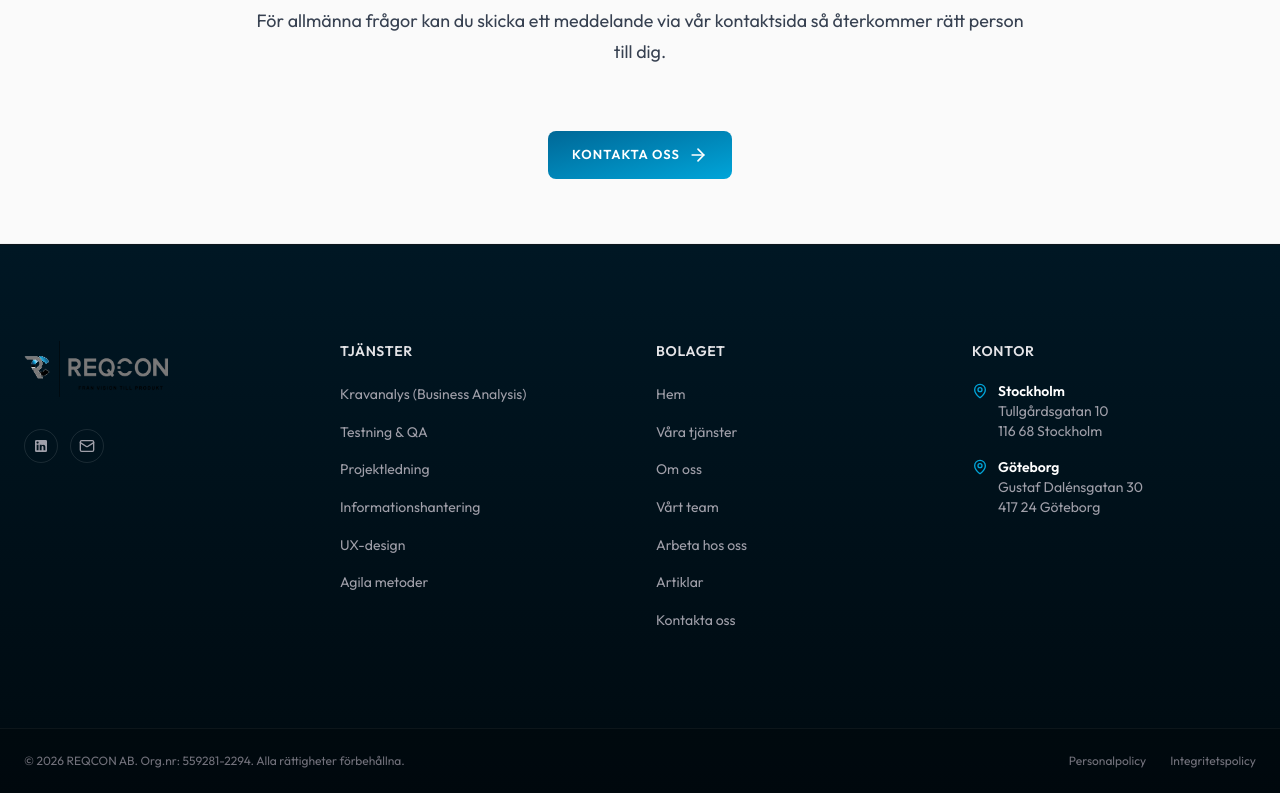
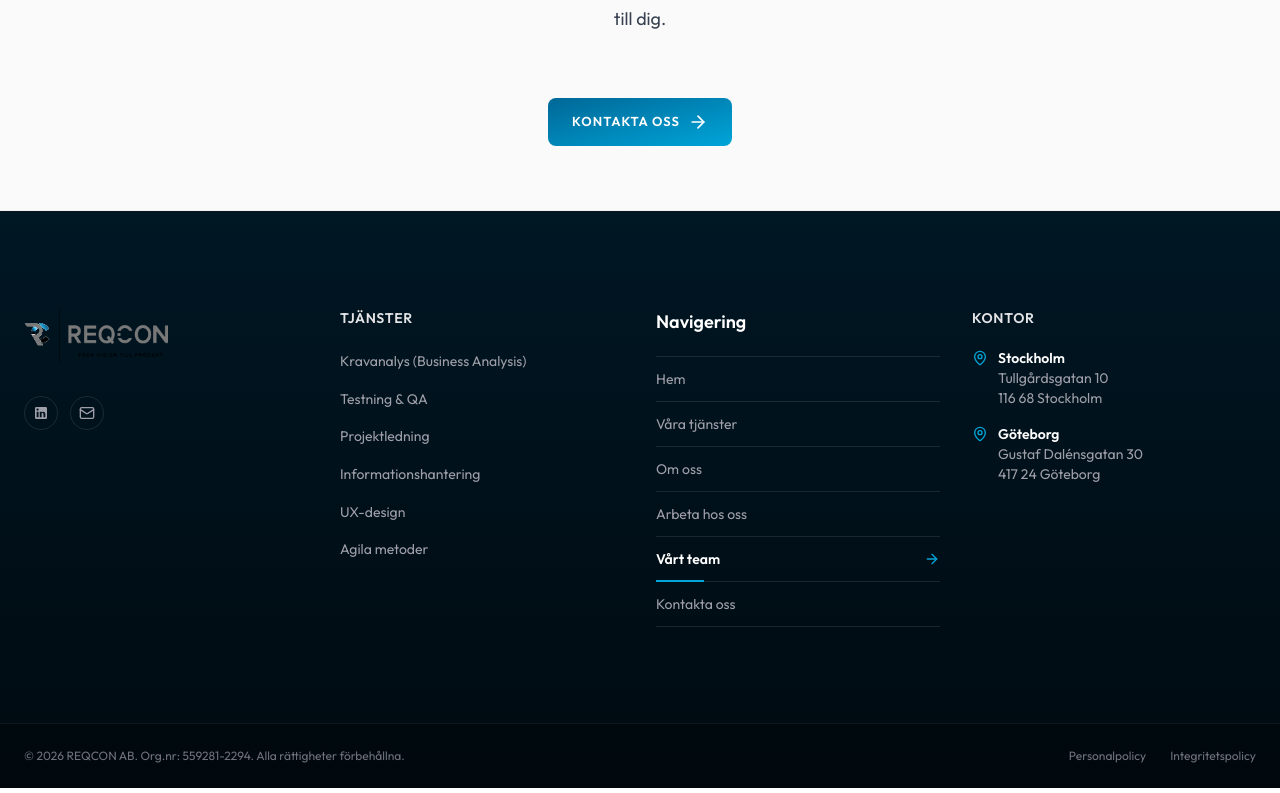
Before and after one commit to FadulSaif/Reqcon-Website, a React (Vite) app: page /sv/team in a window 1280 px wide. Shown: the part 1866-2659 px from the top of the page. Built offline with nearby package versions, Linux system fonts and the light colour scheme; no server answers.

Commit message:
Apply scoped REQCON website fixes

```diff
--- a/src/components/Footer.tsx
+++ b/src/components/Footer.tsx
@@ -1,7 +1,7 @@
 import React from 'react';
 import { Link, useLocation } from 'react-router-dom';
 import { useTranslation } from 'react-i18next';
-import { Mail, MapPin } from 'lucide-react';
+import { ArrowRight, Mail, MapPin } from 'lucide-react';
 
 export const Footer: React.FC = () => {
   const { t } = useTranslation();
@@ -18,15 +18,23 @@ export const Footer: React.FC = () => {
     { name: t('services.items.agile.title', { lng: routeLanguage }), path: `/${routeLanguage}/services/agile-methods` }
   ];
 
-  const company = [
+  const navigation = [
     { name: t('nav.home', { lng: routeLanguage }), path: `/${routeLanguage}` },
     { name: t('nav.services', { lng: routeLanguage }), path: `/${routeLanguage}/services` },
     { name: t('nav.about', { lng: routeLanguage }), path: `/${routeLanguage}/about` },
+    { name: t('nav.careers', { lng: routeLanguage }), path: `/${routeLanguage}/careers` },
     { name: t('nav.team', { lng: routeLanguage }), path: `/${routeLanguage}/team` },
-    { name: t('nav.careers', { lng: routeLanguage }), path: `/${routeLanguage}/careers` },
-    { name: t('nav.articles', { lng: routeLanguage }), path: `/${routeLanguage}/articles` },
     { name: t('nav.contact', { lng: routeLanguage }), path: `/${routeLanguage}/contact` }
   ];
+
+  const isCurrentPage = (path: string) => {
+    const normalizedPath = location.pathname.replace(/\/+$/, '');
+    const normalizedTarget = path.replace(/\/+$/, '');
+    return normalizedPath === normalizedTarget || (
+      normalizedTarget !== `/${routeLanguage}` &&
+      normalizedPath.startsWith(`${normalizedTarget}/`)
+    );
+  };
 
   return (
     <footer id="site-footer" className="relative bg-gradient-to-b from-[#001724] to-[#000a10] text-zinc-100 border-t border-white/5 mt-auto">
@@ -83,23 +91,32 @@ export const Footer: React.FC = () => {
           </ul>
         </div>
 
-        {/* Company Sitemap Column */}
+        {/* Navigation Column */}
         <div className="flex flex-col gap-5 text-left">
-          <span className="font-heading font-semibold text-sm uppercase tracking-wider text-zinc-200">
-            {t('footer.company')}
+          <span className="font-heading text-lg font-semibold text-white">
+            {t('footer.navigation', { lng: routeLanguage })}
           </span>
-          <ul className="flex flex-col gap-3">
-            {company.map((item, idx) => (
-              <li key={idx}>
+          <ul className="flex flex-col border-t border-white/10">
+            {navigation.map((item) => {
+              const isActive = isCurrentPage(item.path);
+              return (
+              <li key={item.path} className="border-b border-white/10">
                 <Link
                   to={item.path}
                   onClick={() => window.scrollTo({ top: 0, behavior: 'smooth' })}
-                  className="text-sm text-zinc-400 hover:text-brand-secondary transition-colors"
+                  aria-current={isActive ? 'page' : undefined}
+                  className={`relative flex items-center justify-between gap-3 py-3 text-sm transition-colors ${
+                    isActive
+                      ? 'font-semibold text-white after:absolute after:-bottom-px after:left-0 after:h-0.5 after:w-12 after:bg-brand-secondary'
+                      : 'text-zinc-400 hover:text-brand-secondary'
+                  }`}
                 >
                   {item.name}
+                  {isActive && <ArrowRight className="h-4 w-4 text-brand-secondary" aria-hidden="true" />}
                 </Link>
               </li>
-            ))}
+              );
+            })}
           </ul>
         </div>
 
--- a/src/locales/en.json
+++ b/src/locales/en.json
@@ -207,6 +207,16 @@
     "hero_badge": "We want to grow!",
     "hero_subtitle": "Is Reqcon the right company for you? Read below and decide",
     "tagline": "When you invest in us, we invest in you.",
+    "benefits": {
+      "1": {
+        "title": "Clear direction, from vision to product",
+        "desc": "We guide the full requirements journey — from first idea to finished solution — combining structured methods with hands-on technical know-how."
+      },
+      "2": {
+        "title": "Close collaboration, every step",
+        "desc": "We work as an extension of your team, pairing agile ways of working with a sharp focus on the people who'll actually use what gets built."
+      }
+    },
     "offer_badge": "Our Offering",
     "offer_title": "What we offer you",
     "offer_p1": "At Reqcon, we value our employees highly and strive to create an environment where you thrive, develop, and have the opportunity to make an impact. We offer competitive salaries and flexible working hours based on the principle of \"freedom with responsibility\" – giving you the freedom to manage your own workday as long as we achieve our goals together.",
@@ -391,6 +401,7 @@
   },
   "footer": {
     "tagline": "Your obvious choice to take you from vision to product. We combine deep competence in requirements management with broad business understanding.",
+    "navigation": "Navigation",
     "services": "Services",
     "company": "Company",
     "offices": "Offices",
--- a/src/locales/sv.json
+++ b/src/locales/sv.json
@@ -207,6 +207,16 @@
     "hero_badge": "Vi vill bli fler!",
     "hero_subtitle": "Är Reqcon rätt bolag för dig? Läs nedan och avgör",
     "tagline": "När du investerar i oss, investerar vi i dig.",
+    "benefits": {
+      "1": {
+        "title": "Tydlig riktning, från vision till produkt",
+        "desc": "Vi guidar hela kravresan — från första idé till färdig lösning — med strukturerade metoder och praktiskt tekniskt kunnande."
+      },
+      "2": {
+        "title": "Nära samarbete, i varje steg",
+        "desc": "Vi arbetar som en förlängning av ert team och förenar agila arbetssätt med ett tydligt fokus på människorna som faktiskt ska använda det som byggs."
+      }
+    },
     "offer_badge": "Vårt erbjudande",
     "offer_title": "Vad vi erbjuder dig",
     "offer_p1": "På Reqcon värdesätter vi våra medarbetare högt och strävar efter att skapa en miljö där du trivs, utvecklas och får möjlighet att påverka. Vi erbjuder konkurrenskraftiga löner och flexibla arbetstider enligt principen \"frihet under ansvar\" – du har frihet att själv styra din arbetsdag så länge vi tillsammans når våra mål.",
@@ -391,6 +401,7 @@
   },
   "footer": {
     "tagline": "Ert självklara val för att ta er från vision till produkt. Vi kombinerar djup kompetens inom kravhantering med bred verksamhetsförståelse.",
+    "navigation": "Navigering",
     "services": "Tjänster",
     "company": "Bolaget",
     "offices": "Kontor",
--- a/src/pages/Article.tsx
+++ b/src/pages/Article.tsx
@@ -20,7 +20,7 @@ const Article: React.FC = () => {
           <ArrowLeft className="w-4 h-4" />{backLabel}
         </Link>
         <header className="mt-8 border-b border-border-custom pb-10">
-          <p className="text-sm font-bold uppercase tracking-[0.18em] text-brand-secondary">REQCON Insights</p>
+          <p className="section-eyebrow !mb-0">REQCON Insights</p>
           <h1 className="mt-4 font-heading text-4xl md:text-5xl font-bold tracking-tight">{copy.title}</h1>
           <div className="mt-7 space-y-4 text-lg leading-8 text-text-secondary">
             {copy.answer.map((paragraph) => <p key={paragraph}>{paragraph}</p>)}
--- a/src/pages/Careers.tsx
+++ b/src/pages/Careers.tsx
@@ -69,7 +69,7 @@ const Careers: React.FC = () => {
 
         {/* Content Container */}
         <div className="max-w-4xl mx-auto flex flex-col items-center gap-6 relative z-10 text-white">
-          <span className="text-[11px] font-bold uppercase tracking-widest text-brand-secondary/90 px-4 py-1.5 rounded-full bg-brand-secondary/10 border border-brand-secondary/20 select-none w-fit shadow-sm">
+          <span className="section-eyebrow !mb-0 px-4 py-1.5 rounded-full bg-brand-secondary/10 border border-brand-secondary/20 select-none w-fit shadow-sm">
             {t('careers.hero_badge')}
           </span>
 
@@ -171,7 +171,7 @@ const Careers: React.FC = () => {
           {/* Premium Form Card */}
           <Card className="p-8 md:p-10 bg-gradient-to-br from-white/95 via-white to-slate-50/90 dark:from-zinc-950/95 dark:via-zinc-950 dark:to-zinc-900/60 border border-white/20 dark:border-zinc-850/60 shadow-2xl rounded-[2rem] relative overflow-hidden group">
             <div className="flex flex-col gap-2 mb-8 border-b border-border-custom pb-6">
-              <span className="font-extrabold uppercase text-xs tracking-wider text-brand-secondary bg-brand-secondary/10 px-3 py-1 rounded-full w-fit mb-2">
+              <span className="section-eyebrow !mb-2 bg-brand-secondary/10 px-3 py-1 rounded-full w-fit">
                 {t('careers.form.badge')}
               </span>
               <h3 className="text-2xl md:text-3xl font-black text-text-primary uppercase tracking-tight">
--- a/src/pages/Contact.tsx
+++ b/src/pages/Contact.tsx
@@ -32,7 +32,7 @@ const Contact: React.FC = () => {
           <div className="absolute inset-0 bg-gradient-to-t from-slate-950 via-slate-950/70 to-slate-950/80 dark:from-black dark:via-black/75 dark:to-black/85" />
         </div>
         <div className="max-w-4xl mx-auto flex flex-col items-center gap-6 relative z-10 text-white">
-          <span className="text-[10px] font-bold uppercase tracking-widest text-brand-secondary/90 px-3 py-1 rounded-full bg-brand-secondary/10 border border-brand-secondary/15 select-none w-fit">{t('contact.badge')}</span>
+          <span className="section-eyebrow !mb-0 px-3 py-1 rounded-full bg-brand-secondary/10 border border-brand-secondary/15 select-none w-fit">{t('contact.badge')}</span>
           <h1 className="text-4xl md:text-6xl font-black tracking-tight text-white leading-tight uppercase text-center">{t('contact.title')}</h1>
           <p className="text-base md:text-lg text-zinc-300 leading-relaxed max-w-2xl text-center font-medium">{t('contact.subtitle')}</p>
         </div>
--- a/src/pages/ServiceDetail.tsx
+++ b/src/pages/ServiceDetail.tsx
@@ -564,7 +564,7 @@ const ServiceDetail: React.FC = () => {
             <h1 className="text-4xl md:text-6xl font-black tracking-tight text-white leading-tight uppercase text-center">
               {details.title.split('(')[0].trim()}
             </h1>
-            <span className="text-[10px] font-bold uppercase tracking-widest text-brand-secondary/80 px-3 py-1 rounded-full bg-brand-secondary/10 border border-brand-secondary/15 select-none w-fit">
+            <span className="section-eyebrow !mb-0 px-3 py-1 rounded-full bg-brand-secondary/10 border border-brand-secondary/15 select-none w-fit">
               {activeLang === 'sv' ? 'Specialistkompetens' : 'Specialist Competence'}
             </span>
           </div>
@@ -710,7 +710,7 @@ const ServiceDetail: React.FC = () => {
       {/* 5. INTERNAL LINKING SITEMAP */}
       <Section background="alt" className="py-16 text-center border-t border-border-custom">
         <div className="max-w-4xl mx-auto flex flex-col items-center gap-6">
-          <h4 className="text-sm font-bold uppercase tracking-widest text-text-secondary">
+          <h4 className="section-eyebrow !mb-0">
             {activeLang === 'sv' ? 'Fler specialistkompetenser' : 'More Specialist Competences'}
           </h4>
           <div className="grid grid-cols-2 md:grid-cols-5 gap-4 mt-2 w-full justify-center">
--- a/src/pages/Services.tsx
+++ b/src/pages/Services.tsx
@@ -155,7 +155,7 @@ const Services: React.FC = () => {
 
         {/* Content Container */}
         <div className="max-w-4xl mx-auto flex flex-col items-center gap-6 relative z-10 text-white">
-          <span className="text-[10px] font-bold uppercase tracking-widest text-brand-secondary/90 px-3 py-1 rounded-full bg-brand-secondary/10 border border-brand-secondary/15 select-none w-fit">
+          <span className="section-eyebrow !mb-0 px-3 py-1 rounded-full bg-brand-secondary/10 border border-brand-secondary/15 select-none w-fit">
             {t('services.badge')}
           </span>
 
@@ -199,7 +199,7 @@ const Services: React.FC = () => {
                 <div className="flex-grow flex flex-col gap-5 justify-between">
                   <div className="flex flex-col gap-4">
                     <div className="flex flex-col gap-1.5">
-                      <span className="text-[10px] md:text-xs font-bold uppercase tracking-widest text-brand-secondary">
+                      <span className="section-eyebrow !mb-0">
                         {t('services.badge')}
                       </span>
                       <h2 className="text-3xl md:text-4xl font-extrabold text-text-primary tracking-tight leading-tight">
--- a/src/pages/Team.tsx
+++ b/src/pages/Team.tsx
@@ -21,14 +21,14 @@ const Team: React.FC = () => {
           <div className="absolute inset-0 bg-gradient-to-t from-slate-950 via-slate-950/70 to-slate-950/80" />
         </div>
         <div className="max-w-3xl mx-auto flex flex-col items-center gap-6 relative z-10 text-white">
-          <span className="text-[10px] font-bold uppercase tracking-widest text-brand-secondary/90 px-3 py-1 rounded-full bg-brand-secondary/10 border border-brand-secondary/15">{t('team.badge')}</span>
+          <span className="section-eyebrow !mb-0 px-3 py-1 rounded-full bg-brand-secondary/10 border border-brand-secondary/15">{t('team.badge')}</span>
           <h1 className="text-4xl md:text-6xl font-black tracking-tight leading-tight uppercase">{t('team.title')}</h1>
           <p className="text-base md:text-lg text-zinc-300 leading-relaxed max-w-2xl font-medium">{t('team.subtitle')}</p>
         </div>
       </section>
 
       <Section background="default" title={t('team.contact_title')} subtitle={t('team.contact_subtitle')}>
-        <div className="grid grid-cols-1 lg:grid-cols-2 gap-6 max-w-4xl mx-auto text-left">
+        <div className="grid w-[87.5%] grid-cols-1 lg:grid-cols-2 gap-6 max-w-[49rem] mx-auto text-left">
           {teamMembers.map((member) => (
             <Card key={member.email} className="overflow-hidden flex flex-col shadow-sm">
               <img src={member.image} alt={member.name} className="w-full aspect-[9/10] object-cover object-[center_15%]" loading="lazy" />
```
Also changed, not shown: src/index.css (+35 -0 lines), src/pages/Home.tsx (+7 -7 lines).
